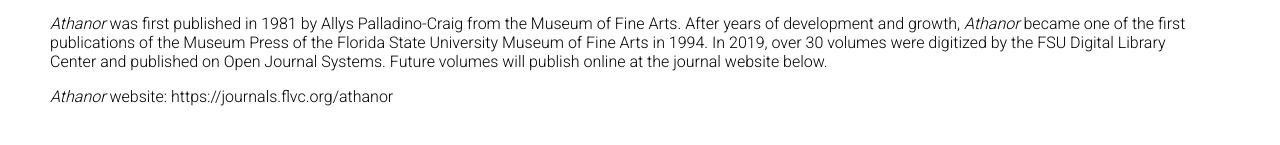
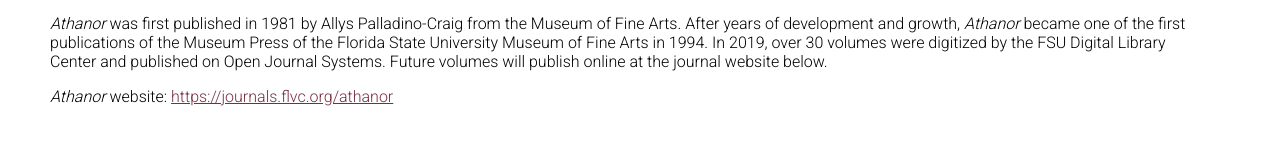
Before and after one commit to fsulibpub/fsulibpub.github.io, a Jekyll site: the page built from _journals/athanor.md, in a window 1280 px wide. Shown: the part 475-620 px from the top of the page. Built offline with Jekyll 4.4.1, drawn with Linux system fonts in a browser that asks for light colours; part of the change alters nothing that is shown.

```diff
--- a/_journals/athanor.md
+++ b/_journals/athanor.md
@@ -10,4 +10,4 @@ image: journals/journalAthanor.png
 
 *Athanor* was first published in 1981 by Allys Palladino-Craig from the Museum of Fine Arts. After years of development and growth, *Athanor* became one of the first publications of the Museum Press of the Florida State University Museum of Fine Arts in 1994. In 2019, over 30 volumes were digitized by the FSU Digital Library Center and published on Open Journal Systems. Future volumes will publish online at the journal website below.
 
-*Athanor* website: https://journals.flvc.org/athanor
+*Athanor* website: [https://journals.flvc.org/athanor](https://journals.flvc.org/athanor)
```
